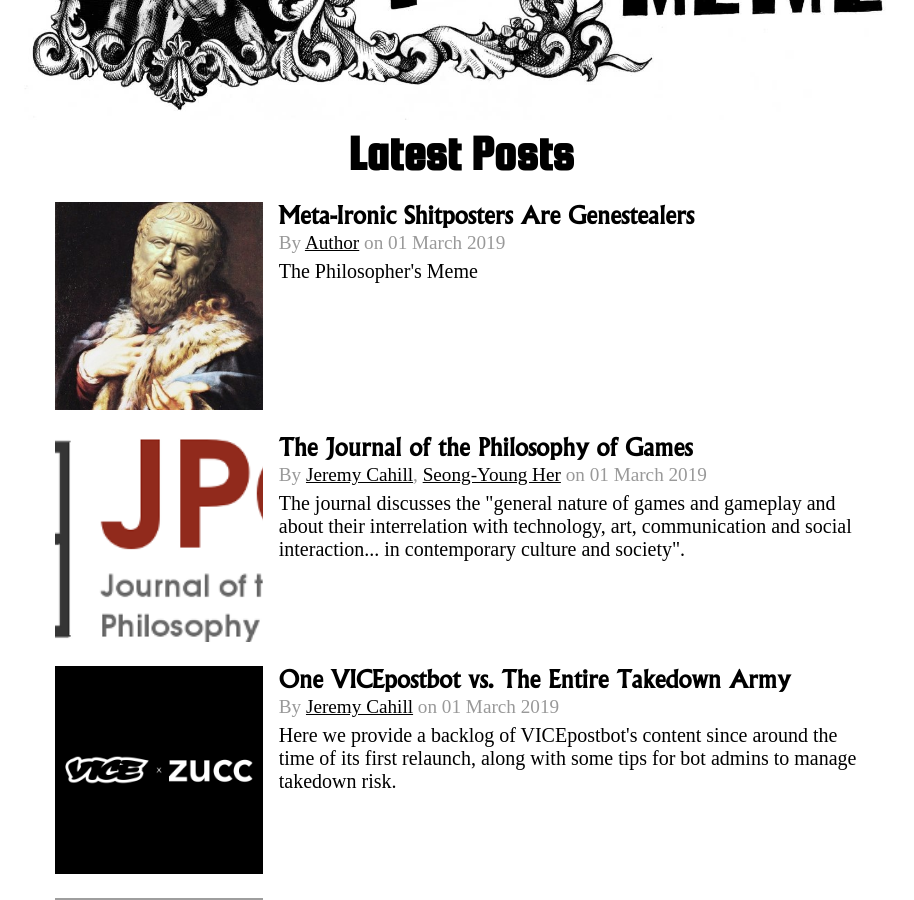
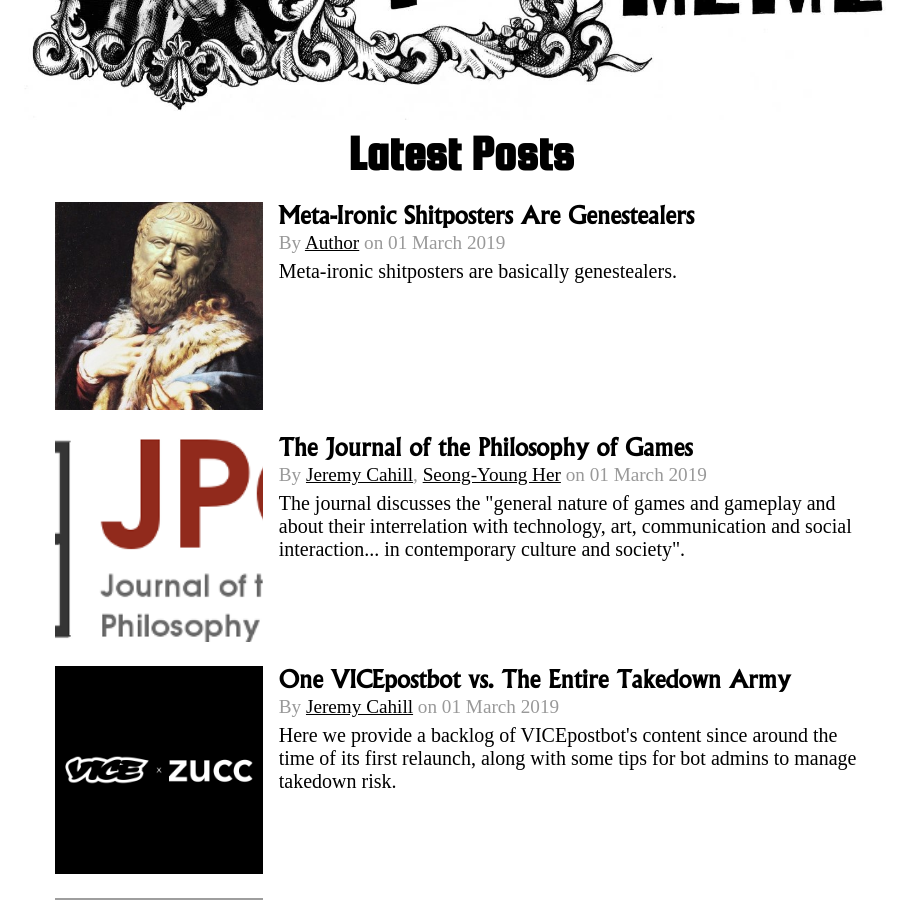
Before and after one commit to FraserThompson/PhilosophersMeme, a Jekyll site: the page built from index.html, in a window 1280 px wide and 900 px high, scrolled down 390 px. Shown: the whole window, without its empty margins (179-1093 px from the left). Built offline with Jekyll 4.4.1, drawn with Linux system fonts in a browser that asks for light colours; nearby versions of some CDN libraries; some web fonts are replaced; library files that are not in the unit come from our copies; the list of posts is cut into pages by our own code; grey boxes are pictures that could not be loaded.

Commit message:
Updated Meta Ironic Shitposters Are Genestealers

```diff
--- a/_posts/2019-03-01-meta-ironic-shitposters-are-genestealers.markdown
+++ b/_posts/2019-03-01-meta-ironic-shitposters-are-genestealers.markdown
@@ -1,6 +1,7 @@
 ---
 title: Meta-Ironic Shitposters Are Genestealers
 date: 2019-03-01 12:51:00 +13:00
+excerpt: Meta-ironic shitposters are basically genestealers.
 ---
 
 Meta-ironic shitposters are basically genestealers.
```
